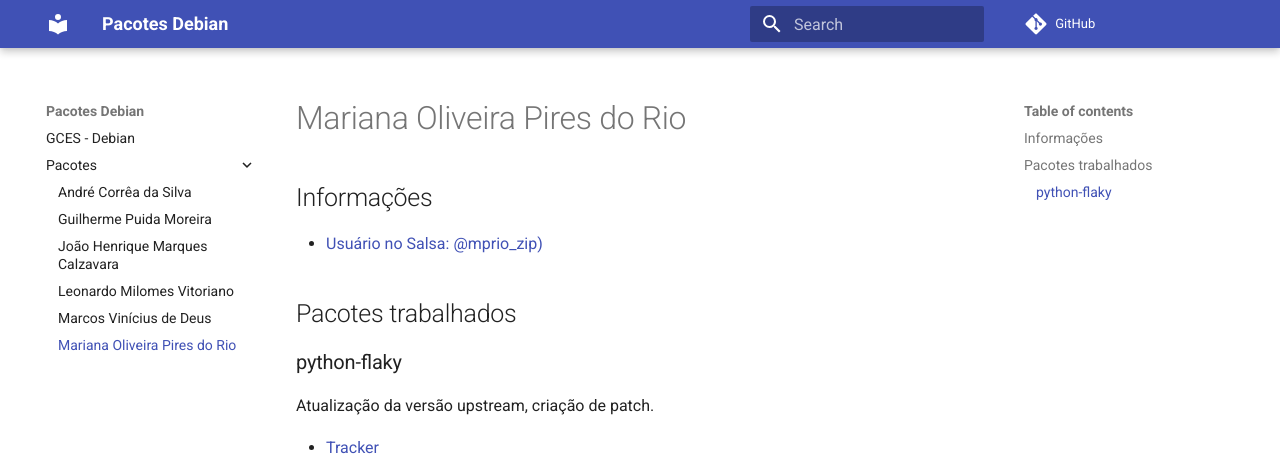
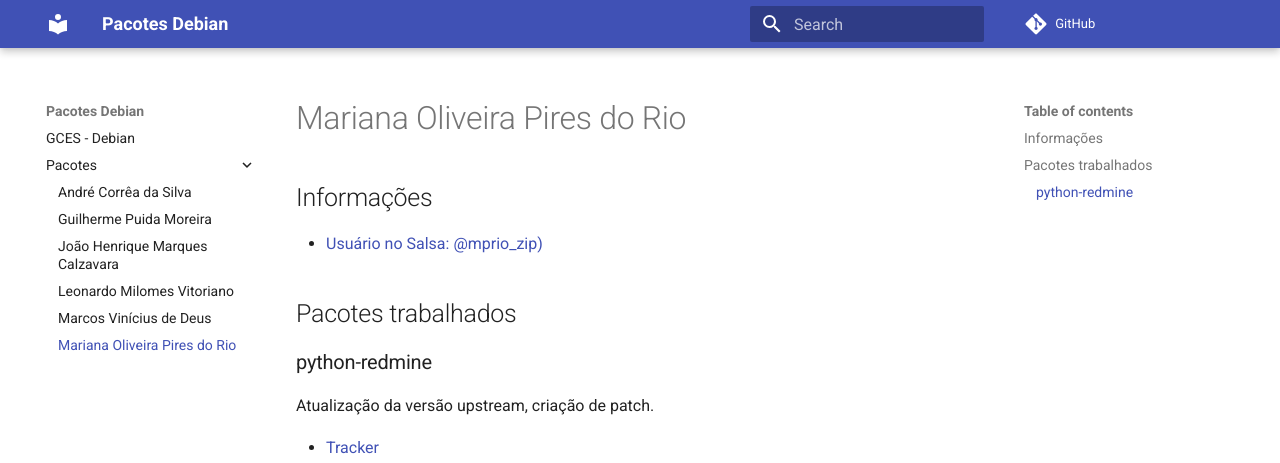
Before and after one commit to FGA-GCES/Debian_Pacotes, an MkDocs documentation site: the page built from docs/pacotes/mariana-rio.md, in a window 1280 px wide. Shown: the top 463 px of the page. Built offline with MkDocs 1.6.1 and Material for MkDocs 9.7.7, drawn with Linux system fonts in a browser that asks for light colours; comment, search, counter and statistics services are not loaded.

Commit message:
Arrumando nome do pacote

```diff
--- a/docs/pacotes/mariana-rio.md
+++ b/docs/pacotes/mariana-rio.md
@@ -8,7 +8,7 @@ title: Mariana Oliveira Pires do Rio
 
 ## Pacotes trabalhados
 
-### python-flaky
+### python-redmine
 
 Atualização da versão upstream, criação de patch.
 
```
